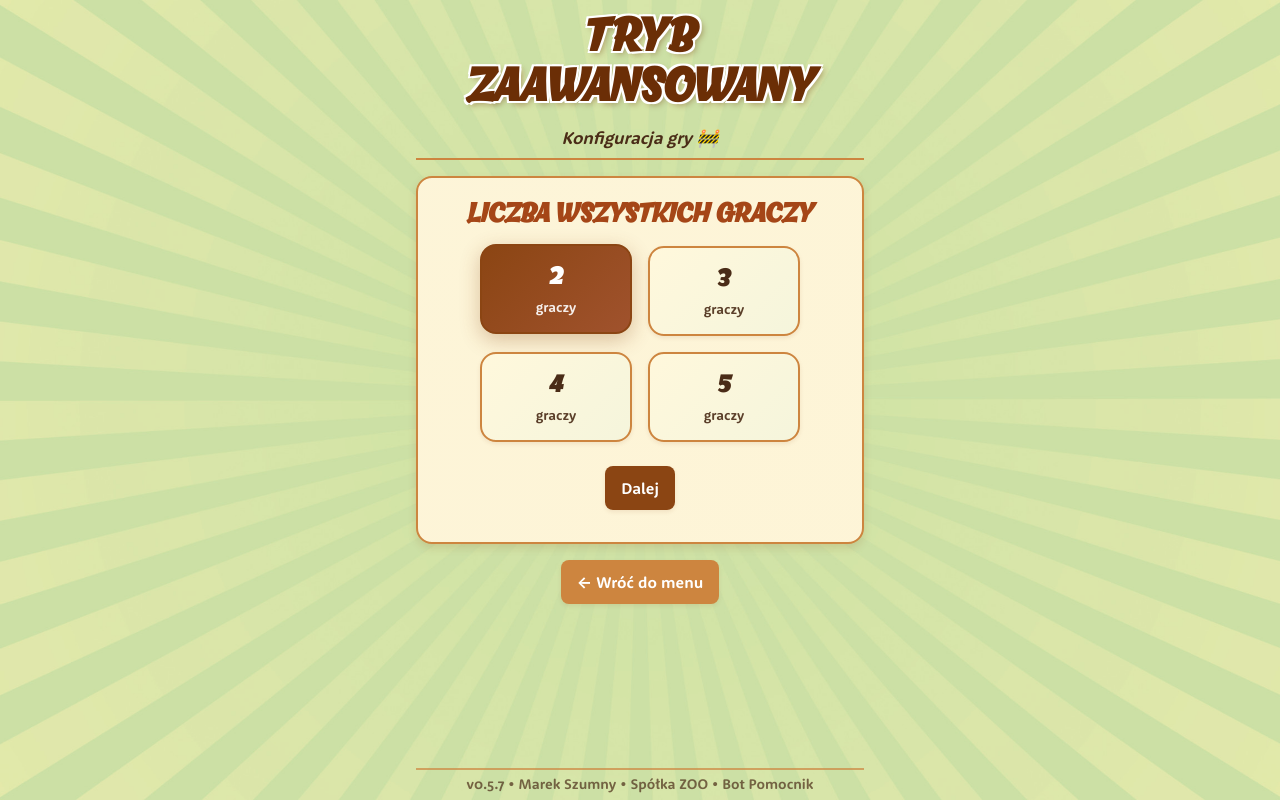
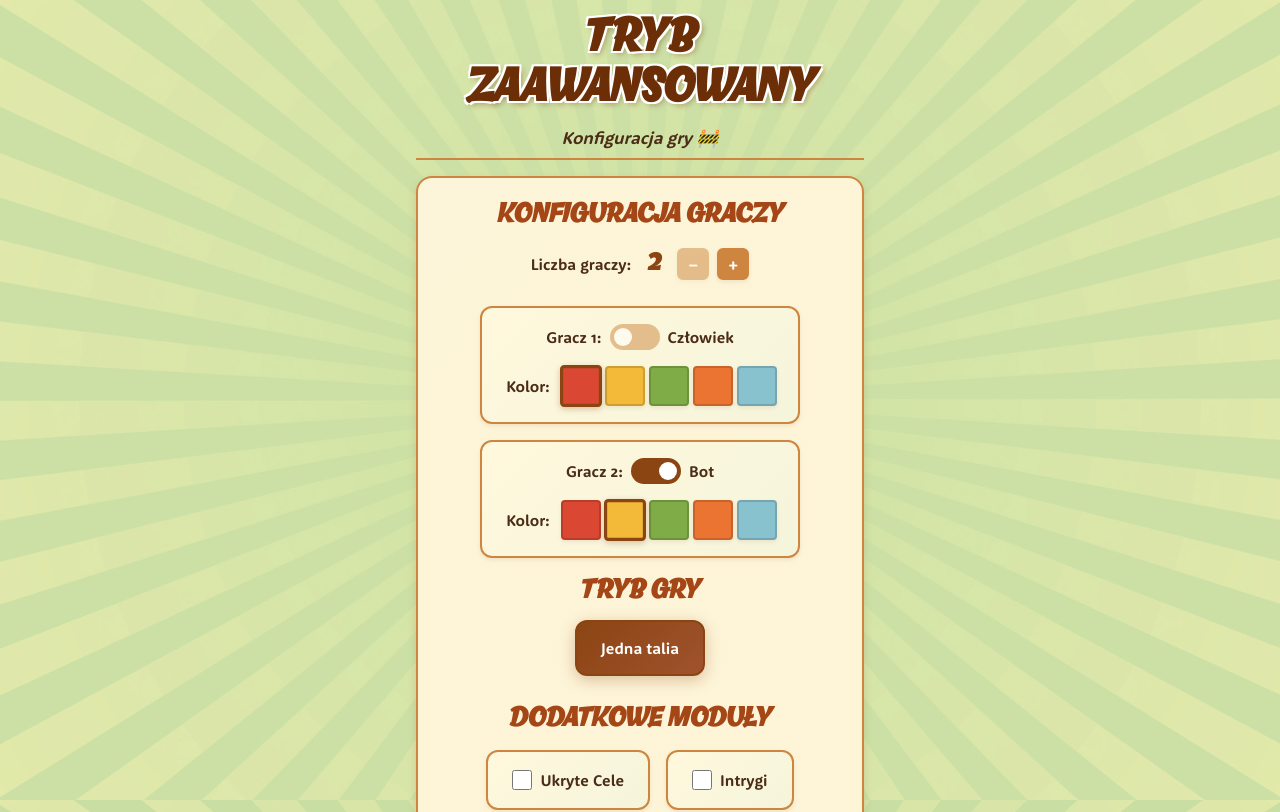
Before and after one commit to lukmarcus/spolka-zoo-bot-pomocnik, a React (Vite) app: page /spolka-zoo-bot-pomocnik/game-advanced in a window 1280 px wide. Shown: the top 812 px of the page. Built offline with nearby package versions, Linux system fonts and the light colour scheme.

Commit message:
final touch for AdvancedGame screen

```diff
--- a/src/components/game/AdvancedGame.module.css
+++ b/src/components/game/AdvancedGame.module.css
@@ -1,6 +1,50 @@
-.changeCountButton {
+.playerControls {
+  display: flex;
+  align-items: center;
+  justify-content: center;
+  gap: 0.5rem;
+  margin-bottom: 1.5rem;
+}
+
+.playerCountLabel {
+  font-weight: bold;
+  font-size: 1rem;
+  color: var(--text-primary);
+}
+
+.playerCount {
+  font-family: var(--font-display);
+  font-weight: 700;
+  font-size: 1.5rem;
+  color: var(--button-primary);
+  min-width: 30px;
   text-align: center;
-  margin-bottom: 1rem;
+}
+
+.playerButton {
+  width: 32px;
+  height: 32px;
+  border-radius: 6px;
+  border: 2px solid var(--card-border);
+  background: var(--button-secondary);
+  color: white;
+  font-size: 1.2rem;
+  font-weight: bold;
+  cursor: pointer;
+  transition: all 0.2s ease;
+  display: flex;
+  align-items: center;
+  justify-content: center;
+  padding: 0;
+}
+
+.playerButton:hover:not(:disabled) {
+  background: var(--button-primary);
+  transform: scale(1.05);
+}
+
+.playerButton:disabled {
+  cursor: not-allowed;
 }
 
 .playerCard {
@@ -70,18 +114,6 @@
   box-shadow: 0 2px 6px rgba(139, 69, 19, 0.3);
 }
 
-.startGameButton {
-  display: flex;
-  gap: 0.5rem;
-  justify-content: center;
-}
-
-.continueButton {
-  display: flex;
-  gap: 0.5rem;
-  justify-content: center;
-}
-
 /* Toggle Switch */
 .switch {
   position: relative;
@@ -129,3 +161,25 @@
 .switch input:checked + .slider:before {
   transform: translateX(24px);
 }
+
+.noBotWarning {
+  text-align: center;
+  padding: 2rem 1rem;
+  background: rgba(218, 72, 51, 0.1);
+  border: 2px solid rgba(218, 72, 51, 0.3);
+  border-radius: 12px;
+}
+
+.noBotWarning p {
+  margin: 0;
+  font-size: 1.1rem;
+  font-weight: bold;
+  color: var(--text-primary);
+}
+
+.warningSubtext {
+  margin-top: 0.5rem !important;
+  font-size: 0.9rem !important;
+  font-weight: normal !important;
+  opacity: 0.8;
+}
--- a/src/components/game/AdvancedGame.tsx
+++ b/src/components/game/AdvancedGame.tsx
@@ -26,9 +26,10 @@ const COLOR_BACKGROUNDS: Record<PlayerColor, string> = {
 
 const AdvancedGame: React.FC = () => {
   const navigate = useNavigate();
-  const [isConfigured, setIsConfigured] = useState<boolean>(false);
-  const [playerCount, setPlayerCount] = useState<number>(2);
-  const [players, setPlayers] = useState<Player[]>([]);
+  const [players, setPlayers] = useState<Player[]>([
+    { id: 1, color: "red", isBot: false },
+    { id: 2, color: "yellow", isBot: true },
+  ]);
   const [selectedMode, setSelectedMode] = useState<"shared" | "individual">(
     "shared"
   );
@@ -37,34 +38,37 @@ const AdvancedGame: React.FC = () => {
     intrigues: false,
   });
 
-  const handleConfirmCount = () => {
-    // Inicjalizuj graczy na podstawie wybranej liczby
-    const initialPlayers: Player[] = Array.from(
-      { length: playerCount },
-      (_, i) => ({
-        id: i + 1,
-        color: AVAILABLE_COLORS[i % AVAILABLE_COLORS.length],
-        isBot: i > 0,
-      })
-    );
-    setPlayers(initialPlayers);
-    setIsConfigured(true);
+  const handleAddPlayer = () => {
+    if (players.length < 5) {
+      const usedColors = players.map((p) => p.color);
+      const nextColor =
+        AVAILABLE_COLORS.find((c) => !usedColors.includes(c)) ||
+        AVAILABLE_COLORS[players.length % AVAILABLE_COLORS.length];
+
+      setPlayers((prev) => [
+        ...prev,
+        {
+          id: Math.max(...prev.map((p) => p.id)) + 1,
+          color: nextColor,
+          isBot: true,
+        },
+      ]);
+    }
   };
 
-  const handleChangeCount = () => {
-    setPlayers([]);
-    setIsConfigured(false);
+  const handleRemovePlayer = () => {
+    if (players.length > 2) {
+      setPlayers((prev) => prev.slice(0, -1));
+    }
   };
 
   const handleColorChange = (playerId: number, newColor: PlayerColor) => {
     setPlayers((prev) => {
-      // Sprawdź czy inny gracz ma już ten kolor
       const otherPlayerWithColor = prev.find(
         (p) => p.id !== playerId && p.color === newColor
       );
 
       if (otherPlayerWithColor) {
-        // Zamień kolory między graczami
         const currentPlayerColor = prev.find((p) => p.id === playerId)!.color;
         return prev.map((p) => {
           if (p.id === playerId) return { ...p, color: newColor };
@@ -73,7 +77,6 @@ const AdvancedGame: React.FC = () => {
           return p;
         });
       } else {
-        // Normalnie zmień kolor
         return prev.map((p) =>
           p.id === playerId ? { ...p, color: newColor } : p
         );
@@ -99,7 +102,6 @@ const AdvancedGame: React.FC = () => {
   };
 
   const handleStartGame = () => {
-    // TODO: Uruchomienie gry z konfiguracją graczy
     console.log("Starting game with:", {
       players,
       mode: selectedMode,
@@ -107,7 +109,6 @@ const AdvancedGame: React.FC = () => {
     });
   };
 
-  // Policz boty
   const botCount = players.filter((p) => p.isBot).length;
 
   return (
@@ -118,55 +119,33 @@ const AdvancedGame: React.FC = () => {
     >
       <div className="card">
         <section className="section">
-          {/* Sekcja wyboru liczby graczy - zawsze widoczna */}
-          <div style={{ marginBottom: isConfigured ? "1.5rem" : "0" }}>
-            <h2>LICZBA WSZYSTKICH GRACZY</h2>
-            <div className={setupStyles.botButtons}>
-              {[2, 3, 4, 5].map((count) => (
+          <h2>KONFIGURACJA GRACZY</h2>
+
+          <div className={styles.playerControls}>
+            <span className={styles.playerCountLabel}>Liczba graczy:</span>
+            <span className={styles.playerCount}>{players.length}</span>
             <button
-                  key={count}
-                  className={`${setupStyles.botOption} ${
-                    playerCount === count ? setupStyles.selected : ""
-                  }`}
-                  onClick={() => setPlayerCount(count)}
-                  disabled={isConfigured}
-                  style={{
-                    opacity: isConfigured ? 0.6 : 1,
-                    cursor: isConfigured ? "not-allowed" : "pointer",
-                    padding: "1rem",
-                  }}
+              className={styles.playerButton}
+              onClick={handleRemovePlayer}
+              disabled={players.length <= 2}
+              style={{ opacity: players.length <= 2 ? 0.5 : 1 }}
             >
-                  <span className={setupStyles.botNumber}>{count}</span>
-                  <span className={setupStyles.botLabel}>graczy</span>
+              −
             </button>
-              ))}
-            </div>
-
-            {!isConfigured && (
-              <div className={styles.continueButton}>
-                <button className="btn-primary" onClick={handleConfirmCount}>
-                  Dalej
-                </button>
-              </div>
-            )}
-          </div>
-
-          {/* Sekcja konfiguracji graczy - pokazuje się po kliknięciu Dalej */}
-          {isConfigured && (
-            <>
-              <h2>KONFIGURACJA GRACZY</h2>
-              <div className={styles.changeCountButton}>
-                <button className="btn-secondary" onClick={handleChangeCount}>
-                  Zmień liczbę graczy
+            <button
+              className={styles.playerButton}
+              onClick={handleAddPlayer}
+              disabled={players.length >= 5}
+              style={{ opacity: players.length >= 5 ? 0.5 : 1 }}
+            >
+              +
             </button>
           </div>
 
           {players.map((player) => (
             <div key={player.id} className={styles.playerCard}>
               <div className={styles.playerHeader}>
-                    <span className={styles.playerLabel}>
-                      Gracz {player.id}:
-                    </span>
+                <span className={styles.playerLabel}>Gracz {player.id}:</span>
                 <label className={styles.switch}>
                   <input
                     type="checkbox"
@@ -200,7 +179,17 @@ const AdvancedGame: React.FC = () => {
             </div>
           ))}
 
-              {/* Wybór trybu gry */}
+          {botCount === 0 ? (
+            <section className="section">
+              <div className={styles.noBotWarning}>
+                <p>⚠️ Musisz wybrać przynajmniej jednego bota</p>
+                <p className={styles.warningSubtext}>
+                  Przełącz dowolnego gracza na "Bot" za pomocą przełącznika
+                </p>
+              </div>
+            </section>
+          ) : (
+            <>
               <section className="section">
                 <h2>TRYB GRY</h2>
                 <div className={setupStyles.modeButtons}>
@@ -236,7 +225,6 @@ const AdvancedGame: React.FC = () => {
                 </div>
               </section>
 
-              {/* Wybór modułów */}
               <section className="section">
                 <h2>DODATKOWE MODUŁY</h2>
                 <div className={setupStyles.moduleButtons}>
@@ -300,11 +288,11 @@ const AdvancedGame: React.FC = () => {
                 </div>
               </section>
 
-              <div className={styles.startGameButton}>
+              <section className="section">
                 <button className="btn-primary" onClick={handleStartGame}>
                   Rozpocznij grę
                 </button>
-              </div>
+              </section>
             </>
           )}
         </section>
```
Lines whose indentation alone changed are shown as unchanged.
